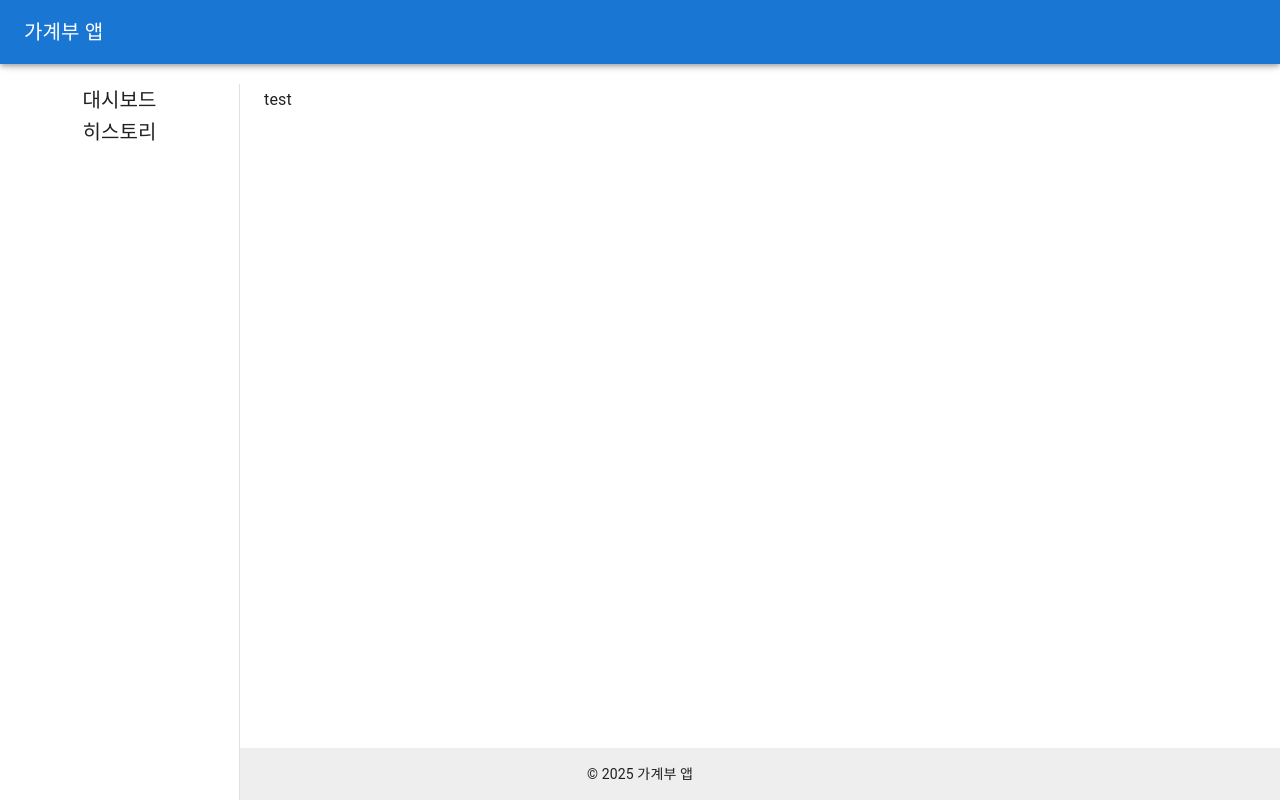
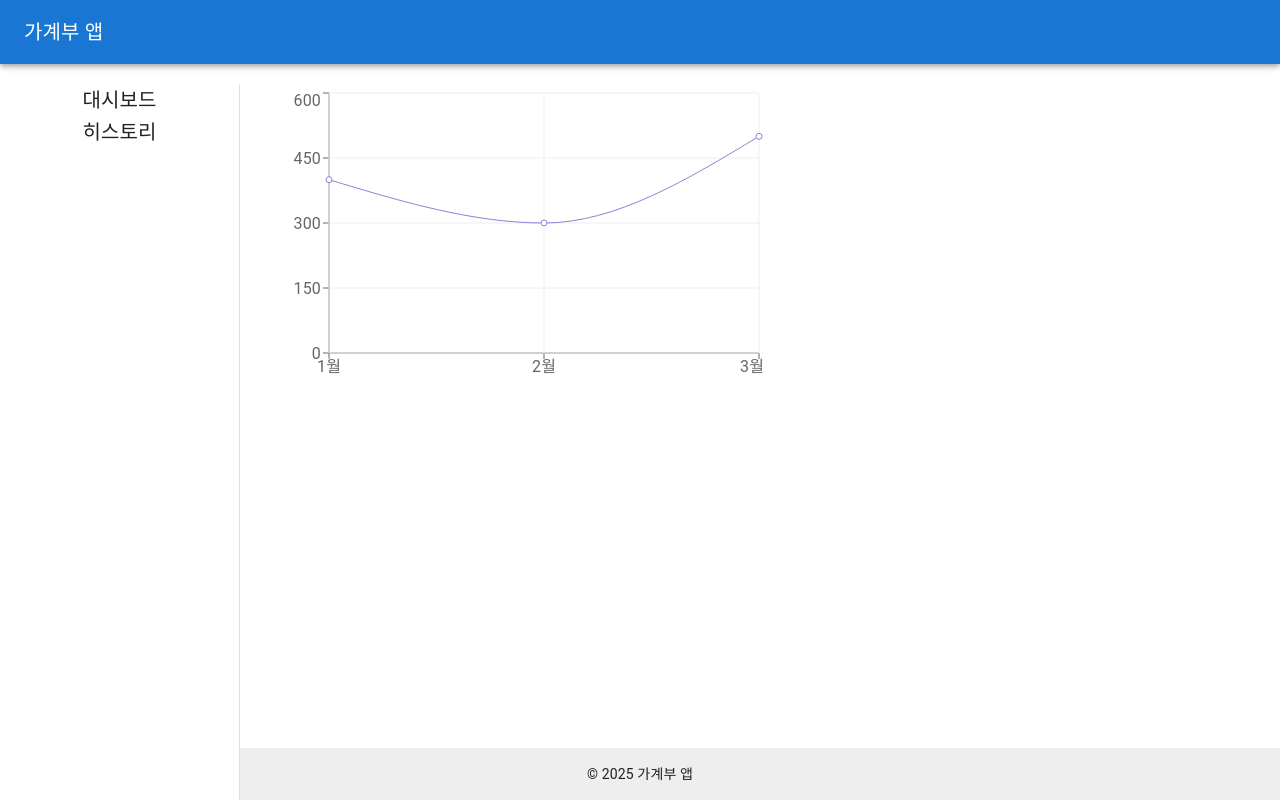
Before and after one commit to shsh159/shoot, a Next.js app: page /dashboard in a window 1280 px wide. Built offline with nearby package versions, Linux system fonts and the light colour scheme.

Commit message:
recharts 라이브러리 추가 todo : client에 이번달 지출 일자별로 조회 api 추가

```diff
--- a/package.json
+++ b/package.json
@@ -30,6 +30,7 @@
     "react": "^19.0.0",
     "react-dom": "^19.0.0",
     "react-hook-form": "^7.55.0",
+    "recharts": "^2.15.3",
     "sass": "^1.86.0",
     "zod": "^3.24.2",
     "zustand": "^5.0.3"
--- /dev/null
+++ b/src/app/components/chart/Chart.tsx
@@ -0,0 +1,28 @@
+'use client';
+
+import {
+  LineChart,
+  Line,
+  XAxis,
+  YAxis,
+  Tooltip,
+  CartesianGrid,
+} from 'recharts';
+
+export default function Chart() {
+  const data = [
+    { name: '1월', 지출: 400 },
+    { name: '2월', 지출: 300 },
+    { name: '3월', 지출: 500 },
+  ];
+
+  return (
+    <LineChart width={500} height={300} data={data}>
+      <XAxis dataKey="name" />
+      <YAxis />
+      <Tooltip />
+      <CartesianGrid stroke="#eee" />
+      <Line type="monotone" dataKey="지출" stroke="#8884d8" />
+    </LineChart>
+  );
+}
--- a/src/app/dashboard/client.tsx
+++ b/src/app/dashboard/client.tsx
@@ -1,3 +1,11 @@
+'use client';
+
+import dynamic from 'next/dynamic';
+
+const Chart = dynamic(() => import('@components/chart/Chart'), {
+  ssr: false,
+});
+
 export default function Client() {
-  return <div>test</div>;
+  return <Chart />;
 }
```
Also changed, not shown: 1 other file (tests, documents, lock files or other folders).
